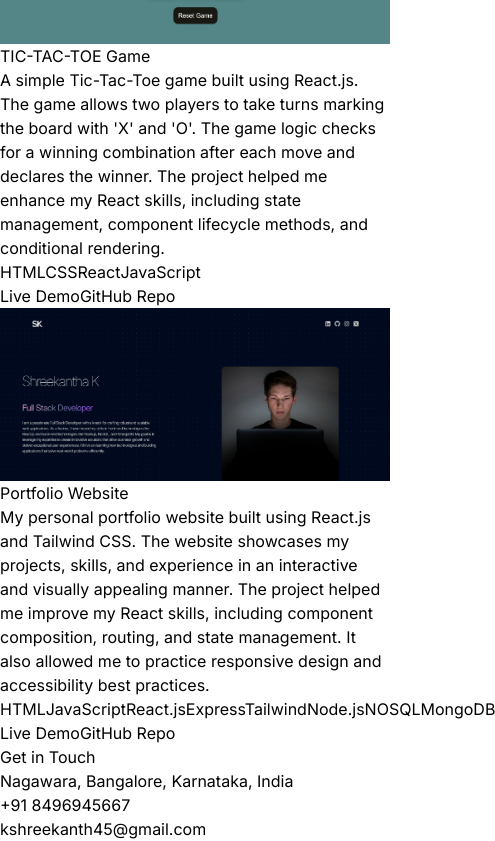
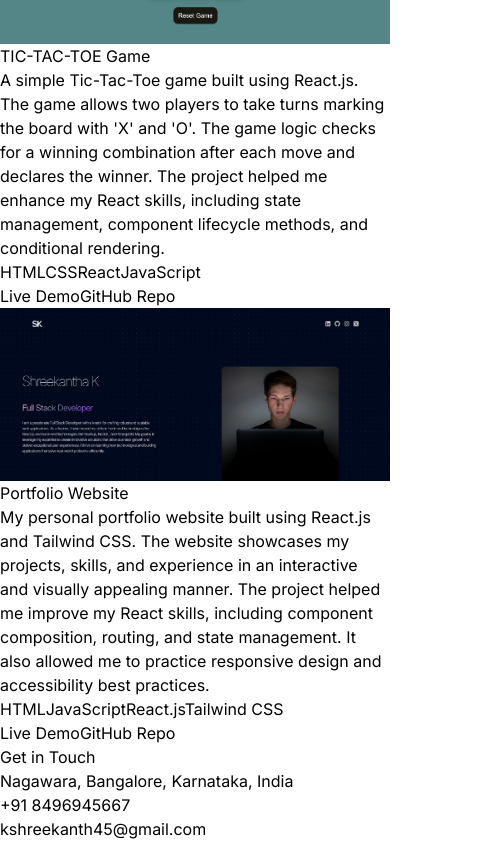
Before and after one commit to Shreekantha45/React-portfilo-shree, a React (Vite) app: page / in a window 390 px wide. Shown: the part 3056-3897 px from the top of the page, 495 px wide, since content can reach past the window. Built offline with nearby package versions, Linux system fonts and the light colour scheme.

Commit message:
Small Screen Succes

```diff
--- a/src/Components/Hero.jsx
+++ b/src/Components/Hero.jsx
@@ -23,7 +23,7 @@ const Hero = () => {
               variants={container(0)}
               initial="hidden"
               animate="visible"
-              className="pb-16 text-6xl font-thin tracking-tight lg:mt-16 lg:text-6xl "
+              className="pb-16 text-5xl tracking-tight lg:mt-16 lg:text-6xl "
             >
               Shreekantha K
             </motion.h1>
--- a/src/Components/Projects.jsx
+++ b/src/Components/Projects.jsx
@@ -39,6 +39,8 @@ const Projects = () => {
                   key={index}
                   className="break-words sm:text-base mr-3 rounded bg-neutral-900 px-2 py-1 text-sm font-medium text-purple-900 transition"
                 >
+
+
                   {tech}
                 </span>
               ))}
--- a/src/constants/index.js
+++ b/src/constants/index.js
@@ -72,9 +72,7 @@ export const PROJECTS = [
     description:
       "My personal portfolio website built using React.js and Tailwind CSS. The website showcases my projects, skills, and experience in an interactive and visually appealing manner. The project helped me improve my React skills, including component composition, routing, and state management. It also allowed me to practice responsive design and accessibility best practices.",
 
-    technologies: ["HTML", "JavaScript", "React.js", "Express",
-      "Tailwind","Node.js", "NOSQL", "MongoDB"],
-
+    technologies: ["HTML", "JavaScript", "React.js", "Tailwind CSS"],
     livelink: "https://react-portfilo-shree.vercel.app/",
     repolink: "https://github.com/Shreekantha45/React-portfilo-shree",
   },
```
